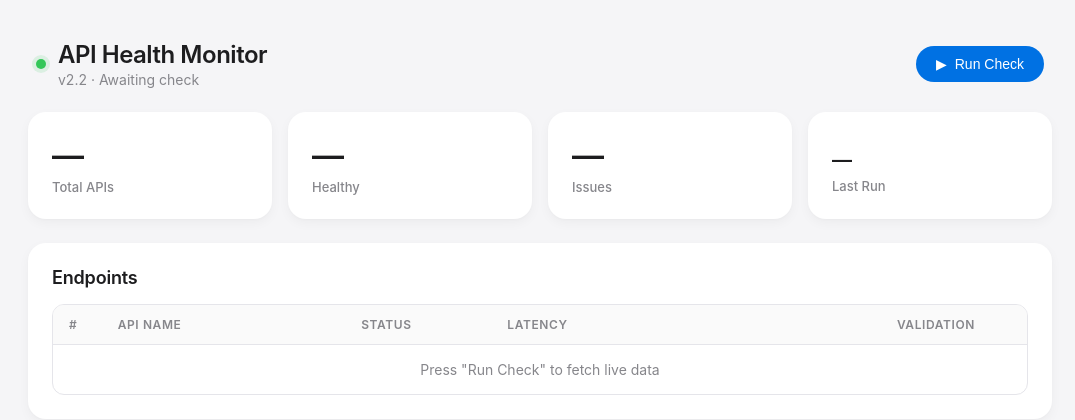
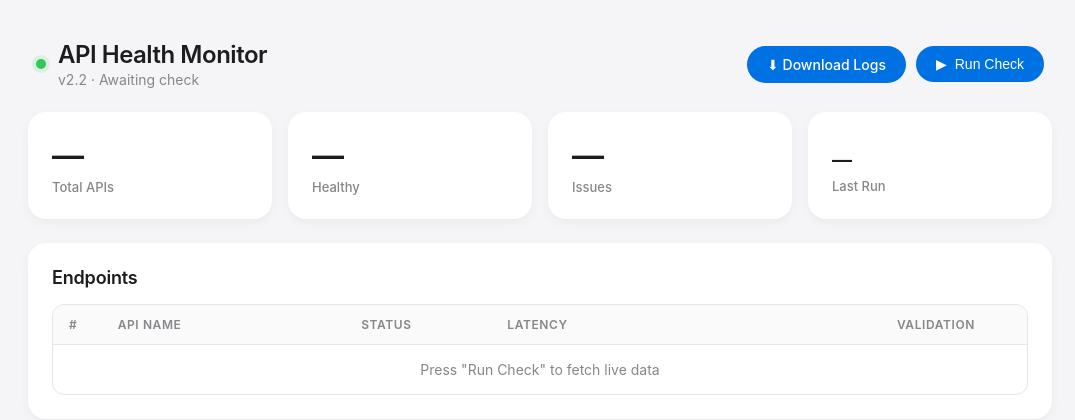
Before and after one commit to Hari-Sampath/API-Health-Check-Monitor, a Flask app: page / in a window 1280 px wide. Shown: the top 420 px of the page, without its empty margins (100-1175 px from the left). Run offline with Flask 3, Linux system fonts and the light colour scheme.

Commit message:
Added download button and functionality

```diff
--- a/app/app.py
+++ b/app/app.py
@@ -1,4 +1,8 @@
-from flask import Flask, jsonify, render_template
+import io
+import os
+import zipfile
+
+from flask import Flask, jsonify, render_template, send_file
 from main import run_monitor
 
 app = Flask(__name__)
@@ -20,5 +24,27 @@ def run_check():
     )
 
 
+@app.route("/download-logs")
+def download_logs():
+    log_dir = "logs"
+    if not os.path.isdir(log_dir):
+        return {"error": "No logs found"}, 404
+
+    buf = io.BytesIO()
+    with zipfile.ZipFile(buf, "w", zipfile.ZIP_DEFLATED) as zf:
+        for fname in os.listdir(log_dir):
+            fpath = os.path.join(log_dir, fname)
+            if os.path.isfile(fpath):
+                zf.write(fpath, fname)
+    buf.seek(0)
+
+    return send_file(
+        buf,
+        mimetype="application/zip",
+        as_attachment=True,
+        download_name="api_health_logs.zip",
+    )
+
+
 if __name__ == "__main__":
     app.run(debug=True)
--- a/app/templates/dashboard.html
+++ b/app/templates/dashboard.html
@@ -424,9 +424,22 @@
                         </div>
                     </div>
                 </div>
-                <button class="mon-run-btn" id="runBtn" onclick="runCheck()">
-                    <span id="btnIcon">▶</span> Run Check
-                </button>
+                <div style="display: flex; gap: 10px; align-items: center">
+                    <a
+                        href="/download-logs"
+                        class="mon-run-btn"
+                        style="text-decoration: none"
+                    >
+                        ⬇ Download Logs
+                    </a>
+                    <button
+                        class="mon-run-btn"
+                        id="runBtn"
+                        onclick="runCheck()"
+                    >
+                        <span id="btnIcon">▶</span> Run Check
+                    </button>
+                </div>
             </div>
 
             <!-- Stats Section -->
```
